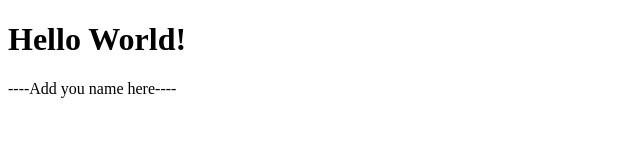
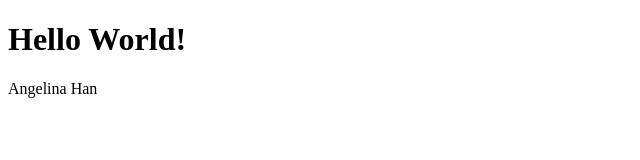
Before and after one commit to DS4200-S22/ic-01-angelinahan, a plain HTML site: page index.html in a window 1280 px wide. Shown: the full height of the page, 0-640 px from the left. Drawn offline with Linux system fonts and the light colour scheme.

Commit message:
added name

```diff
--- a/index.html
+++ b/index.html
@@ -1,14 +1,7 @@
 <!DOCTYPE html>
 <html>
-<body>
-
-<h1>Hello World!</h1>
-
-<p>
-
-----Add you name here----
-
-</p>
-
-</body>
+  <body>
+    <h1>Hello World!</h1>
+    <p>Angelina Han</p>
+  </body>
 </html>
```
